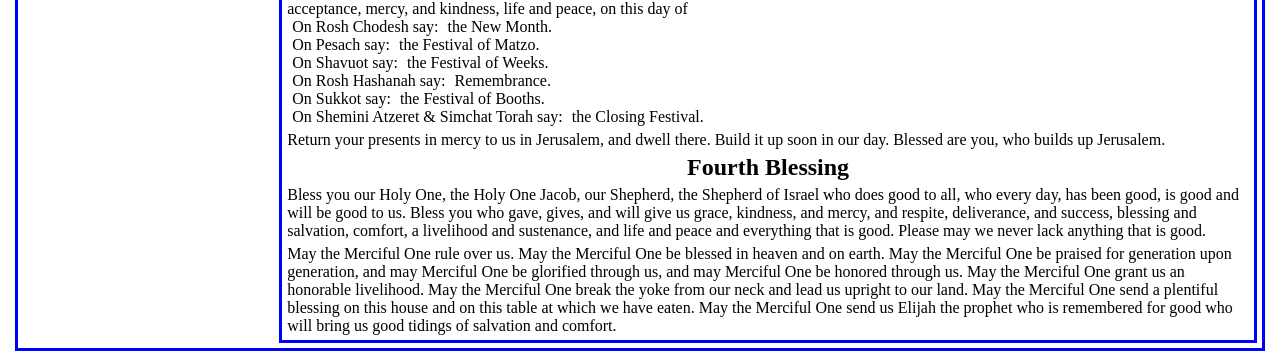
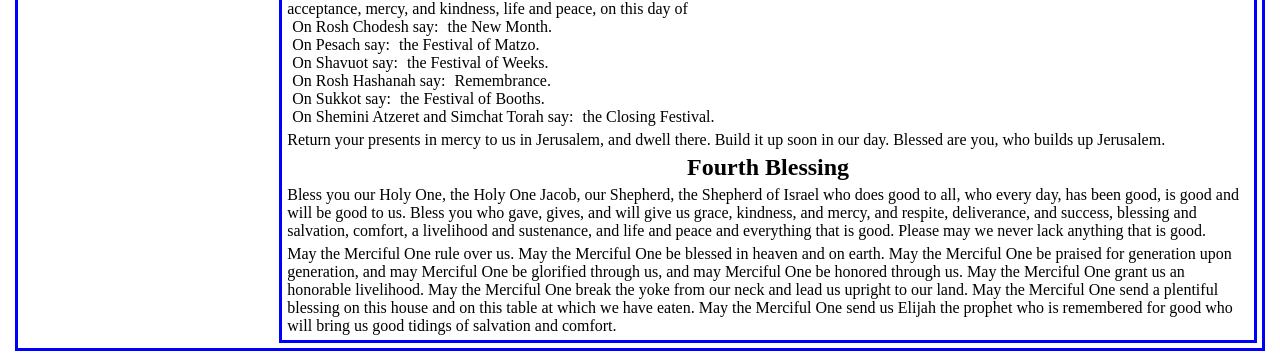
Before and after one commit to toChaim/Lifes-Prayerbook, a Jekyll site: the page built from _posts/2016-12-26-Grace-After-Meals.html, in a window 1280 px wide. Shown: the part 1149-1502 px from the top of the page. Built offline with Jekyll 4.4.1, drawn with Linux system fonts in a browser that asks for light colours.

Commit message:
Fixed & in grace after meals.

```diff
--- a/_posts/2016-12-26-Grace-After-Meals.html
+++ b/_posts/2016-12-26-Grace-After-Meals.html
@@ -88,7 +88,7 @@ for that would be redemption, and consolation.</p>
 <span class="instructions">On Shavuot say:</span> the Festival of Weeks.<br>
 <span class="instructions">On Rosh Hashanah say:</span> Remembrance.<br>
 <span class="instructions">On Sukkot say:</span> the Festival of Booths.<br>
-<span class="instructions">On Shemini Atzeret & Simchat Torah say:</span>
+<span class="instructions">On Shemini Atzeret and Simchat Torah say:</span>
 the Closing Festival.</p>
 <p>Return your presents in mercy to us in Jerusalem, and dwell there.
 Build it up soon in our day.
```
